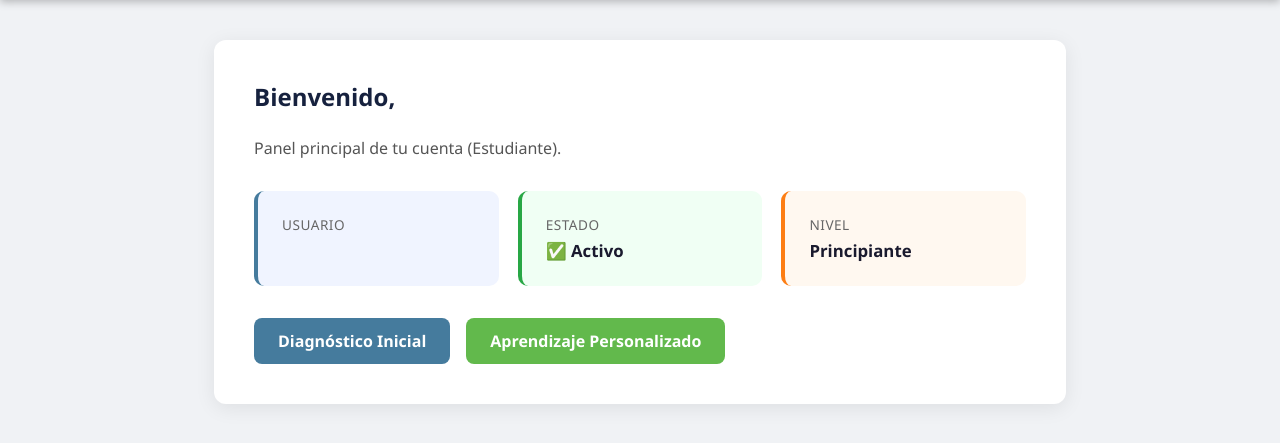
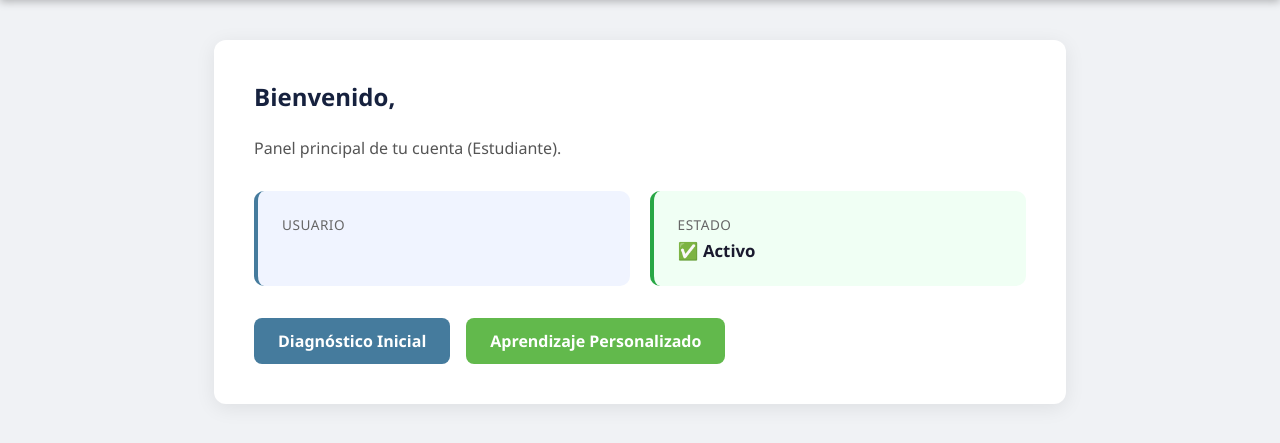
Before and after one commit to OmarMunzon/p_final, a Django app: page / in a window 1280 px wide. Shown: the part 59-502 px from the top of the page. Run offline with Django 5.2, Linux system fonts and the light colour scheme; the visitor is signed in with stand-in values (Sample User, id 1); data comes from the database, SQL or seed files in the repository.

Commit message:
actualizado 2

```diff
--- a/apps/usuarios/usuarios/templates/usuarios/dashboard.html
+++ b/apps/usuarios/usuarios/templates/usuarios/dashboard.html
@@ -22,12 +22,7 @@
         </div>
 
         {% if usuario.rol == 'estudiante' %}
-        <div style="background:#fff8f0;border-radius:10px;padding:1.5rem;border-left:4px solid #fd7e14;">
-            <div style="font-size:.85rem;color:#666;text-transform:uppercase;letter-spacing:.5px;">Nivel</div>
-            <div style="font-size:1.05rem;font-weight:600;margin-top:.3rem; text-transform: capitalize;">
-                 {{ mi_nivel }}
-            </div>
-        </div>
+
         {% endif %}
 
         {% if usuario.is_staff %}
```
Also changed, not shown: README.md.
